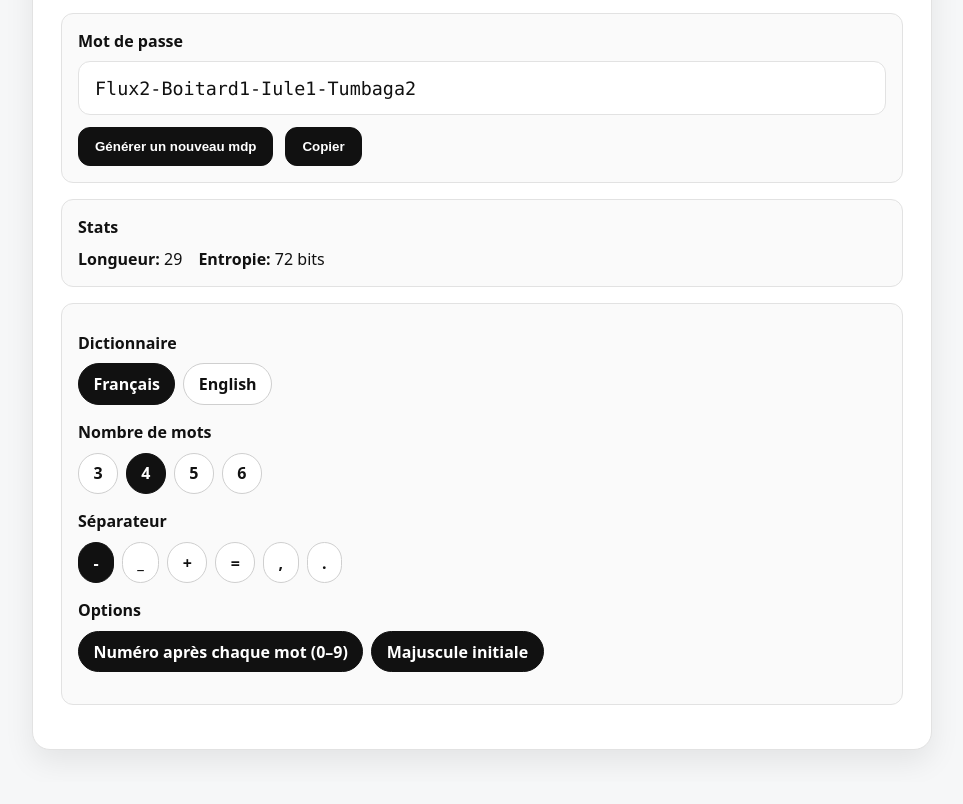
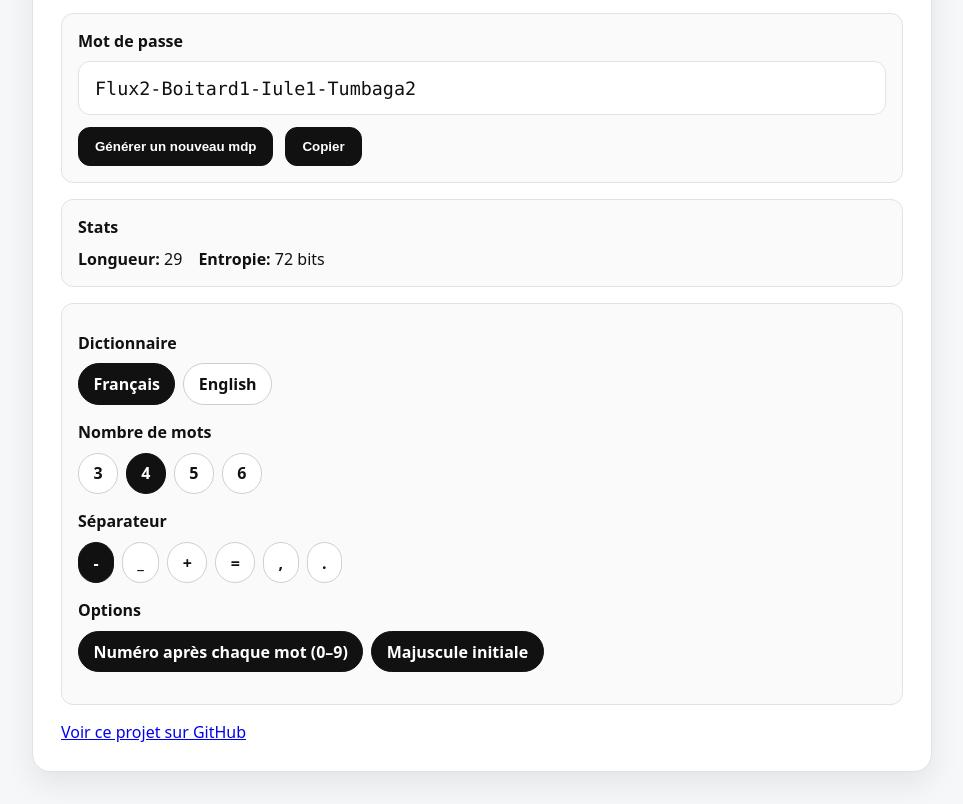
Before and after one commit to Lacaron/PasswordPigeon, a plain HTML site: page index.html in a window 1280 px wide. Shown: the part 127-931 px from the top of the page, without its empty margins (158-1121 px from the left). Before the commit the page ends 909 px from the top, so only its background shows below. Drawn offline with Linux system fonts and the light colour scheme.

Commit message:
Update index.html
added link back to projet

```diff
--- a/index.html
+++ b/index.html
@@ -98,8 +98,13 @@
 			</div>
 
 		</div>
+		<a href="https://github.com/Lacaron/PasswordPigeon" target="_blank" rel="noopener" class="github-link">
+			Voir ce projet sur GitHub
+		</a>
+
 
 	</div>
 </body>
 
+
 </html>
```
